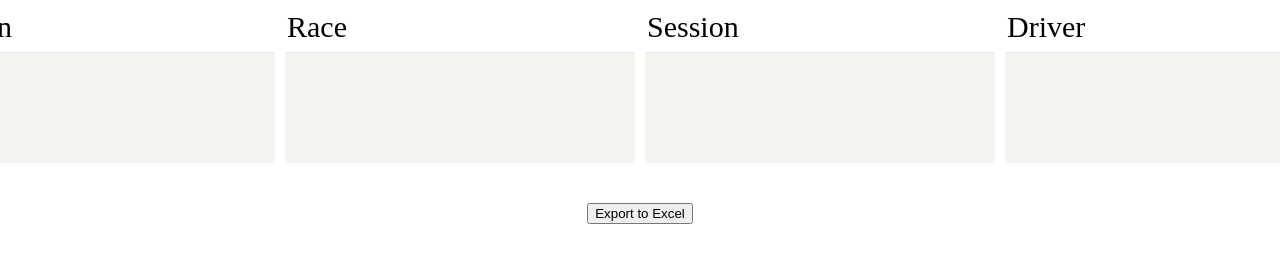
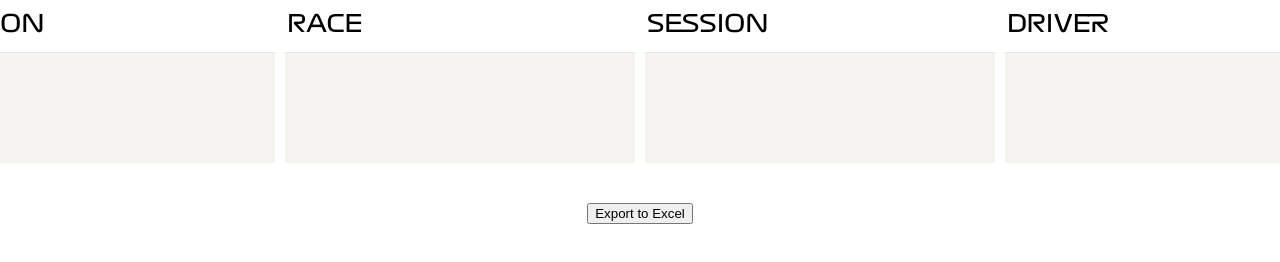
Before and after one commit to rakesh-i/stint-data, a plain HTML site: page index.html in a window 1280 px wide. Shown: the top 262 px of the page. Drawn offline with Linux system fonts and the light colour scheme; no server answers.

Commit message:
f1 fonts

```diff
--- a/index.html
+++ b/index.html
@@ -9,7 +9,7 @@
 <body>
     <div class="selection">
         <div class="season content">
-            <div class="header">Season</div>
+            <div class="header">SEASON</div>
             <div class="year-container container">
                 <ul id="year-list">
                     <li>2024</li>
@@ -22,7 +22,7 @@
         </div>
 
         <div class="races content">
-            <div class="header">Race</div>
+            <div class="header">RACE</div>
             <div class="race-container container">
                 <ul id="race-list">
                 </ul>
@@ -30,7 +30,7 @@
         </div>
 
         <div class="session content">
-            <div class="header">Session</div>
+            <div class="header">SESSION</div>
             <div class="session-container container">
                 <ul id="session-list">
                 </ul>
@@ -38,7 +38,7 @@
         </div>
 
         <div class="driver content">
-            <div class="header">Driver</div>
+            <div class="header">DRIVER</div>
             <div class="driver-container container">
                 <ul id="driver-list">
                 </ul>
--- a/script.js
+++ b/script.js
@@ -3,11 +3,9 @@ let stinttyre = [];
 const apiBaseURL = 'https://api.openf1.org/v1';
 
 function selectYear(event) {
-    // Remove 'choose' class from all items
     const listYears = document.querySelectorAll('.year-container li');
     listYears.forEach(item => item.classList.remove('choose'));
 
-    // Add 'choose' class to the clicked item
     event.target.classList.add('choose');
     console.log(event.target.textContent);
     event.target.scrollIntoView({ behavior: 'smooth', block: 'start' });
--- a/style.css
+++ b/style.css
@@ -1,3 +1,24 @@
+@font-face {
+    font-family: 'f1bold';
+    src: url('fonts/Formula1-Bold.otf');
+    font-weight: normal;
+    font-style: normal;
+}
+
+@font-face {
+    font-family: 'f1regular';
+    src: url('fonts/Formula1-Regular.otf');
+    font-weight: normal;
+    font-style: normal;
+}
+
+@font-face {
+    font-family: 'f1wide';
+    src: url('fonts/Formula1-Wide.otf');
+    font-weight: normal;
+    font-style: normal;
+}
+
 .selected {
     background-color: white;
 }
@@ -6,6 +27,7 @@
 }
 
 .table{
+    font-family: 'f1regular';
     display: flex;
     max-width: 100%;
     overflow-x: auto;
@@ -37,13 +59,14 @@ ul {
 }
 
 li {
-    font-family: 'roboto';
-    font-size: 20px;
+    font-family: 'f1regular', 'roboto';
+    font-size: 18px;
     padding: 3px 2px;
     cursor: pointer;
 }
 
 li.choose {
+    font-family: 'f1bold';
     text-decoration: underline;
     text-decoration-color: red;
     font-weight: 600;
@@ -54,14 +77,15 @@ li.choose {
 }
 
 .header{
-    font-size: 30px;
+    font-family: 'f1regular';
+    font-size: 24px;
     padding: 2px;
     border-bottom: solid 1px #e5e7eb;
     background-color: #ffffff;
     height: 40px;
 }
 
-@media(max-width:768px){
+@media(max-width:1080px){
     .selection{
         flex-direction: column;
     }
```
Also changed, not shown: fonts/Formula1-Bold.otf (added), fonts/Formula1-Regular.otf (added), fonts/Formula1-Wide.otf (added).
